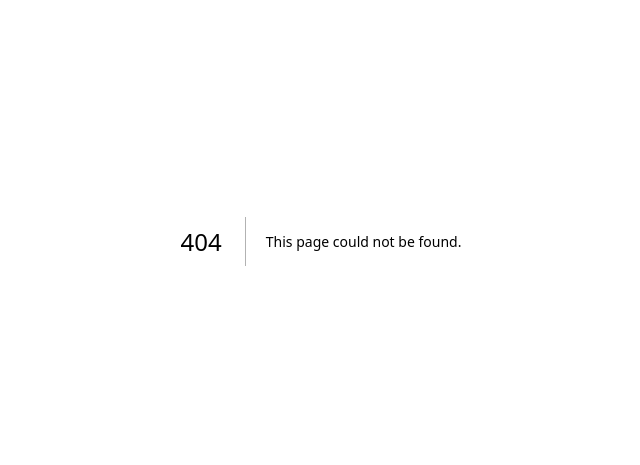
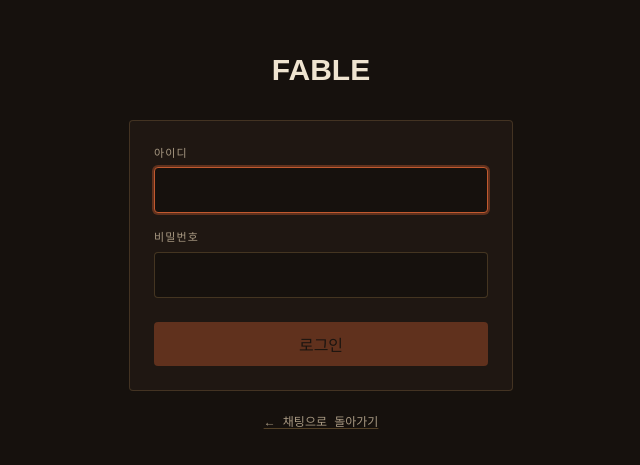
Before and after one commit to TerryBlackhoodWoo/FABLE_frontend, a Next.js app: page /login in a window 1280 px wide. Before the commit this address had no page. Shown: the part 159-624 px from the top of the page, without its empty margins (319-959 px from the left). Built offline with nearby package versions, Linux system fonts and the light colour scheme; no server answers.

Commit message:
feat: 로그인/대시보드 페이지 추가, 페이지 간 네비게이션 연결

```diff
--- /dev/null
+++ b/src/app/login/page.tsx
@@ -0,0 +1,108 @@
+"use client";
+
+import { useState, FormEvent } from "react";
+import { useRouter } from "next/navigation";
+import Link from "next/link";
+
+const API_URL = process.env.NEXT_PUBLIC_API_URL ?? "http://127.0.0.1:8000";
+
+export default function LoginPage() {
+  const router = useRouter();
+  const [username, setUsername] = useState("");
+  const [password, setPassword] = useState("");
+  const [loading, setLoading] = useState(false);
+  const [error, setError] = useState<string | null>(null);
+
+  async function handleSubmit(e: FormEvent) {
+    e.preventDefault();
+    if (loading) return;
+
+    setLoading(true);
+    setError(null);
+
+    try {
+      const res = await fetch(`${API_URL}/login`, {
+        method: "POST",
+        headers: { "Content-Type": "application/json" },
+        body: JSON.stringify({ username, password }),
+      });
+
+      if (!res.ok) {
+        const body = await res.json().catch(() => ({}));
+        setError(body.detail ?? `로그인에 실패했습니다 (${res.status})`);
+        return;
+      }
+
+      const data: { access_token: string } = await res.json();
+      localStorage.setItem("fable_dashboard_token", data.access_token);
+      router.push("/logs");
+    } catch {
+      setError(`서버에 연결할 수 없습니다. 백엔드가 ${API_URL} 에서 실행 중인지 확인하세요.`);
+    } finally {
+      setLoading(false);
+    }
+  }
+
+  return (
+    <div className="flex min-h-screen items-center justify-center bg-[#16110D] px-6 text-[#EFE4D0]">
+      <div className="w-full max-w-sm">
+        <h1 className="mb-8 text-center font-[family-name:var(--font-display)] text-3xl font-bold text-[#EFE4D0]">
+          FABLE
+        </h1>
+
+        <form
+          onSubmit={handleSubmit}
+          className="flex flex-col gap-4 rounded-sm border border-[#B0894F]/25 bg-[#1F1712] p-6"
+        >
+          <div className="flex flex-col gap-1.5">
+            <label className="font-[family-name:var(--font-mono)] text-[11px] uppercase tracking-[0.1em] text-[#A99A83]">
+              아이디
+            </label>
+            <input
+              type="text"
+              value={username}
+              onChange={(e) => setUsername(e.target.value)}
+              disabled={loading}
+              autoFocus
+              className="rounded-sm border border-[#B0894F]/30 bg-[#16110D] px-3 py-2.5 text-[#EFE4D0] outline-none focus-visible:border-[#C1592F] focus-visible:ring-2 focus-visible:ring-[#C1592F]/40 disabled:opacity-50"
+            />
+          </div>
+
+          <div className="flex flex-col gap-1.5">
+            <label className="font-[family-name:var(--font-mono)] text-[11px] uppercase tracking-[0.1em] text-[#A99A83]">
+              비밀번호
+            </label>
+            <input
+              type="password"
+              value={password}
+              onChange={(e) => setPassword(e.target.value)}
+              disabled={loading}
+              className="rounded-sm border border-[#B0894F]/30 bg-[#16110D] px-3 py-2.5 text-[#EFE4D0] outline-none focus-visible:border-[#C1592F] focus-visible:ring-2 focus-visible:ring-[#C1592F]/40 disabled:opacity-50"
+            />
+          </div>
+
+          {error && (
+            <p className="font-[family-name:var(--font-body)] text-sm text-[#D9713F]">{error}</p>
+          )}
+
+          <button
+            type="submit"
+            disabled={loading || !username || !password}
+            className="mt-2 rounded-sm bg-[#C1592F] py-2.5 font-medium text-[#16110D] transition-colors hover:bg-[#D9713F] disabled:cursor-not-allowed disabled:opacity-40"
+          >
+            {loading ? "로그인 중…" : "로그인"}
+          </button>
+        </form>
+
+        <div className="mt-4 text-center">
+          <Link
+            href="/"
+            className="font-[family-name:var(--font-mono)] text-xs text-[#A99A83] underline decoration-[#B0894F]/40 underline-offset-2 hover:text-[#C1592F]"
+          >
+            ← 채팅으로 돌아가기
+          </Link>
+        </div>
+      </div>
+    </div>
+  );
+}
--- /dev/null
+++ b/src/app/logs/page.tsx
@@ -0,0 +1,138 @@
+"use client";
+
+import { useEffect, useState } from "react";
+import { useRouter } from "next/navigation";
+import Link from "next/link";
+
+const API_URL = process.env.NEXT_PUBLIC_API_URL ?? "http://127.0.0.1:8000";
+
+interface LogEntry {
+  id: number;
+  question: string;
+  answer: string | null;
+  speaker: string | null;
+  created_at: string;
+}
+
+interface Usage {
+  today_count: number;
+  daily_limit: number | null;
+}
+
+export default function LogsPage() {
+  const router = useRouter();
+  const [logs, setLogs] = useState<LogEntry[]>([]);
+  const [usage, setUsage] = useState<Usage | null>(null);
+  const [loading, setLoading] = useState(true);
+  const [error, setError] = useState<string | null>(null);
+
+  useEffect(() => {
+    const token = localStorage.getItem("fable_dashboard_token");
+    if (!token) {
+      router.push("/login");
+      return;
+    }
+
+    async function load(token: string) {
+      const headers = { Authorization: `Bearer ${token}` };
+      try {
+        const [logsRes, usageRes] = await Promise.all([
+          fetch(`${API_URL}/logs`, { headers }),
+          fetch(`${API_URL}/usage`, { headers }),
+        ]);
+
+        if (logsRes.status === 401 || usageRes.status === 401) {
+          localStorage.removeItem("fable_dashboard_token");
+          router.push("/login");
+          return;
+        }
+
+        if (!logsRes.ok || !usageRes.ok) {
+          setError("데이터를 불러오지 못했습니다.");
+          return;
+        }
+
+        setLogs(await logsRes.json());
+        setUsage(await usageRes.json());
+      } catch {
+        setError(`서버에 연결할 수 없습니다. 백엔드가 ${API_URL} 에서 실행 중인지 확인하세요.`);
+      } finally {
+        setLoading(false);
+      }
+    }
+
+    load(token);
+  }, [router]);
+
+  function handleLogout() {
+    localStorage.removeItem("fable_dashboard_token");
+    router.push("/login");
+  }
+
+  return (
+    <div className="min-h-screen bg-[#16110D] px-6 py-12 text-[#EFE4D0]">
+      <div className="mx-auto flex w-full max-w-3xl flex-col gap-8">
+        <header className="flex items-center justify-between">
+          <h1 className="font-[family-name:var(--font-display)] text-2xl font-bold">
+            대화 로그
+          </h1>
+          <div className="flex items-center gap-4 font-[family-name:var(--font-mono)] text-xs text-[#A99A83]">
+            <Link
+              href="/"
+              className="underline decoration-[#B0894F]/40 underline-offset-2 hover:text-[#C1592F]"
+            >
+              채팅으로
+            </Link>
+            <button
+              onClick={handleLogout}
+              className="underline decoration-[#B0894F]/40 underline-offset-2 hover:text-[#C1592F]"
+            >
+              로그아웃
+            </button>
+          </div>
+        </header>
+
+        {usage && (
+          <div className="rounded-sm border border-[#B0894F]/25 bg-[#1F1712] px-5 py-4 font-[family-name:var(--font-mono)] text-sm text-[#A99A83]">
+            오늘 사용량:{" "}
+            <span className="text-[#EFE4D0]">
+              {usage.today_count}
+              {usage.daily_limit !== null ? ` / ${usage.daily_limit}` : " (무제한)"}
+            </span>
+          </div>
+        )}
+
+        {loading && <p className="text-sm text-[#A99A83]">불러오는 중…</p>}
+        {error && <p className="text-sm text-[#D9713F]">{error}</p>}
+
+        {!loading && !error && logs.length === 0 && (
+          <p className="text-sm text-[#A99A83]">아직 기록된 질문이 없습니다.</p>
+        )}
+
+        <div className="flex flex-col gap-3">
+          {logs.map((log) => (
+            <div
+              key={log.id}
+              className="rounded-sm border border-[#B0894F]/20 bg-[#1F1712] p-4"
+            >
+              <div className="mb-2 flex items-center justify-between">
+                {log.speaker && (
+                  <span className="font-[family-name:var(--font-display)] text-sm font-medium text-[#C1592F]">
+                    {log.speaker}
+                  </span>
+                )}
+                <span className="font-[family-name:var(--font-mono)] text-[11px] text-[#A99A83]">
+                  {new Date(log.created_at).toLocaleString("ko-KR")}
+                </span>
+              </div>
+              <p className="mb-1 text-sm text-[#EFE4D0]">Q. {log.question}</p>
+              {log.answer && (
+                <p className="text-sm text-[#A99A83]">A. {log.answer}</p>
+              )}
+            </div>
+          ))}
+        </div>
+      </div>
+    </div>
+  );
+}
--- a/src/app/page.tsx
+++ b/src/app/page.tsx
@@ -1,6 +1,7 @@
 "use client";
 
-import { useState, FormEvent } from "react";
+import { useState, FormEvent, useEffect } from "react";
+import Link from "next/link";
 
 // ---------- 타입 (백엔드 schemas.py의 AskResponse와 대응) ----------
 
@@ -58,6 +59,11 @@ export default function Home() {
   const [loading, setLoading] = useState(false);
   const [result, setResult] = useState<AskResponse | null>(null);
   const [error, setError] = useState<string | null>(null);
+  const [isLoggedIn, setIsLoggedIn] = useState(false);
+
+  useEffect(() => {
+    setIsLoggedIn(!!localStorage.getItem("fable_dashboard_token"));
+  }, []);
 
   async function handleSubmit(e: FormEvent) {
     e.preventDefault();
@@ -99,7 +105,13 @@ export default function Home() {
     <div className="min-h-screen bg-[#16110D] px-6 py-16 text-[#EFE4D0]">
       <div className="mx-auto flex w-full max-w-2xl flex-col gap-10">
         {/* 헤더 */}
-        <header className="flex flex-col items-center gap-3 text-center">
+        <header className="relative flex flex-col items-center gap-3 text-center">
+          <Link
+            href={isLoggedIn ? "/logs" : "/login"}
+            className="absolute right-0 top-1 font-[family-name:var(--font-mono)] text-xs text-[#A99A83] underline decoration-[#B0894F]/40 underline-offset-2 hover:text-[#C1592F]"
+          >
+            {isLoggedIn ? "대화 로그" : "로그인"}
+          </Link>
           <h1 className="font-[family-name:var(--font-display)] text-5xl font-bold tracking-tight text-[#EFE4D0]">
             FABLE
           </h1>
```
